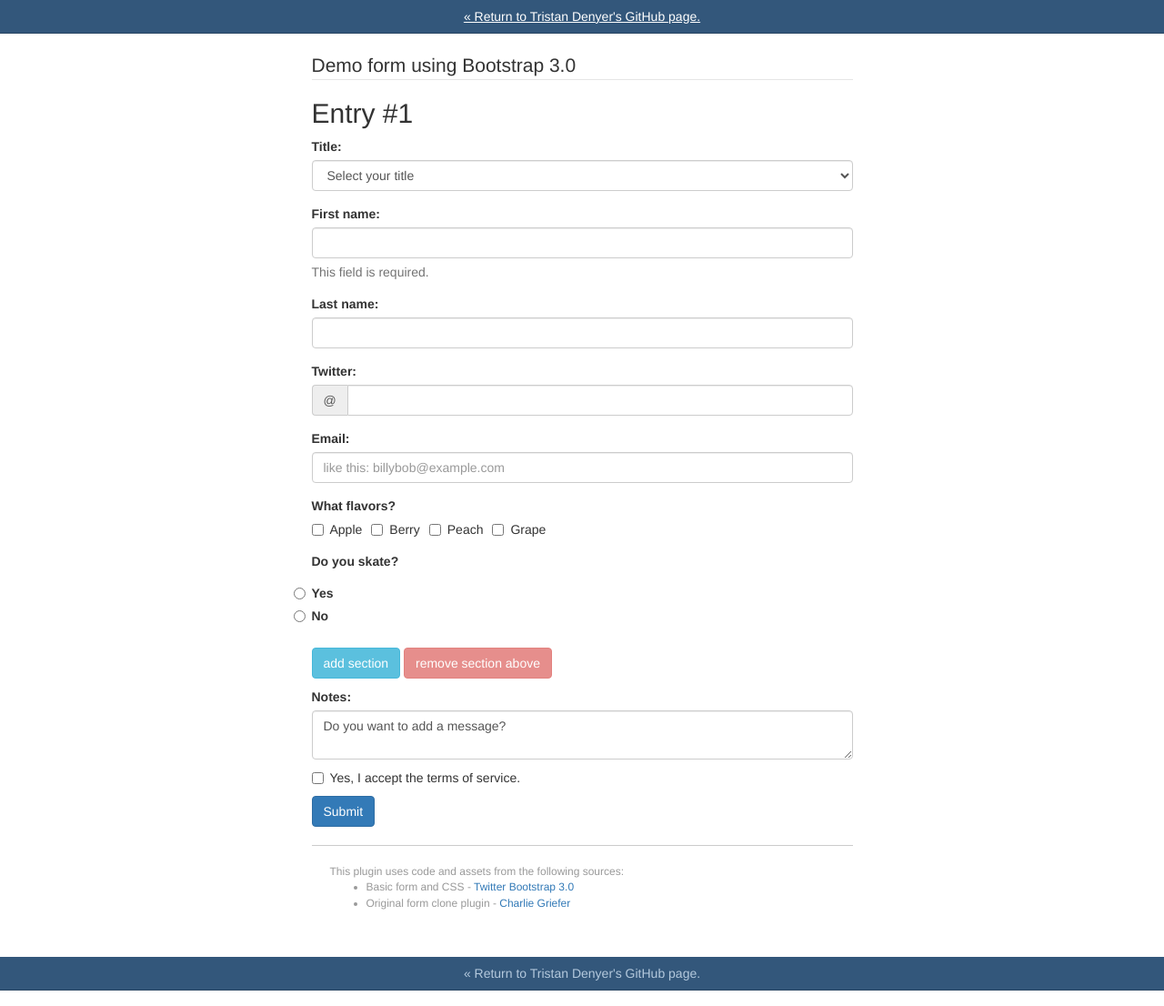
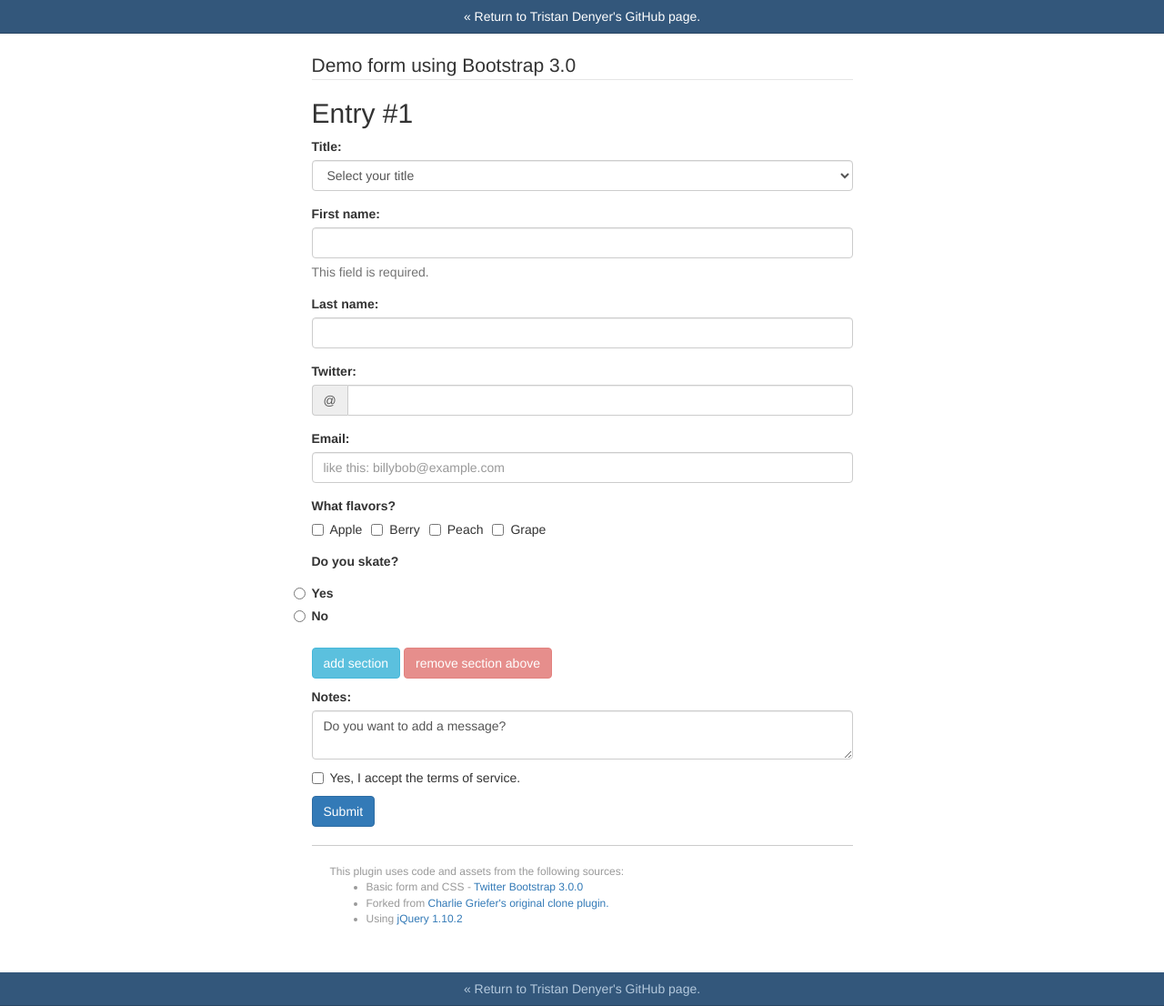
Before and after one commit to tristandenyer/clone-section-of-form-ES6-or-jQuery, a plain HTML site: page dynamic-form-bootstrap-3-0.html in a window 1280 px wide. Shown: the whole page at 91% size. Drawn offline with nearby package versions, Linux system fonts and the light colour scheme.

Commit message:
minor demo CSS and copy changes

```diff
--- a/dynamic-form-bootstrap-3-0.html
+++ b/dynamic-form-bootstrap-3-0.html
@@ -9,9 +9,9 @@
     <link href="http://netdna.bootstrapcdn.com/bootstrap/3.0.0/css/bootstrap.min.css" rel="stylesheet">
     <style>
       /* ==========================================================================
-          Demo using Bootstrap 3.0
-          You don't need any of these styles for the form to work properly. This is
-          just to create the demo/test page.
+          Demo using Bootstrap 3.0.0
+          You don't need any of the following styles for the form to work properly,
+          these are just helpers for the demo/test page.
         ========================================================================== */
 
       #wrapper {
@@ -39,14 +39,20 @@
         border-bottom: #b4c9dd;
         display: block;
         padding: 8px;
+        text-decoration: none;
       }
       #O_o a:hover, #O_o a:active {
         color: #fff;
         border-bottom: #fff;
+        text-decoration: none;
       }
       @media only screen and (max-width: 620px), only screen and (max-device-width: 620px) {
         #wrapper {
           width: 90%;
+        }
+        legend {
+          font-size: 24px;
+          font-weight: 500;
         }
       }
       </style>
@@ -169,8 +175,9 @@
         <div id="attribution">
         This plugin uses code and assets from the following sources:
         <ul>
-            <li>Basic form and CSS - <a href="http://getbootstrap.com/" target="_blank">Twitter Bootstrap 3.0</a></li>
-            <li>Original form clone plugin - <a href="http://charlie.griefer.com/blog/2009/09/17/jquery-dynamically-adding-form-elements/" target="_blank">Charlie Griefer</a></li>
+            <li>Basic form and CSS - <a href="http://getbootstrap.com/" target="_blank">Twitter Bootstrap 3.0.0</a></li>
+            <li>Forked from <a href="http://charlie.griefer.com/blog/2009/09/17/jquery-dynamically-adding-form-elements/" target="_blank">Charlie Griefer's original clone plugin.</a></li>
+            <li>Using <a href="http://jquery.com/" target="_blank">jQuery 1.10.2</a></li>
         </ul>
       </div> <!-- end attribution -->
     </div> <!-- end wrapper -->
```
